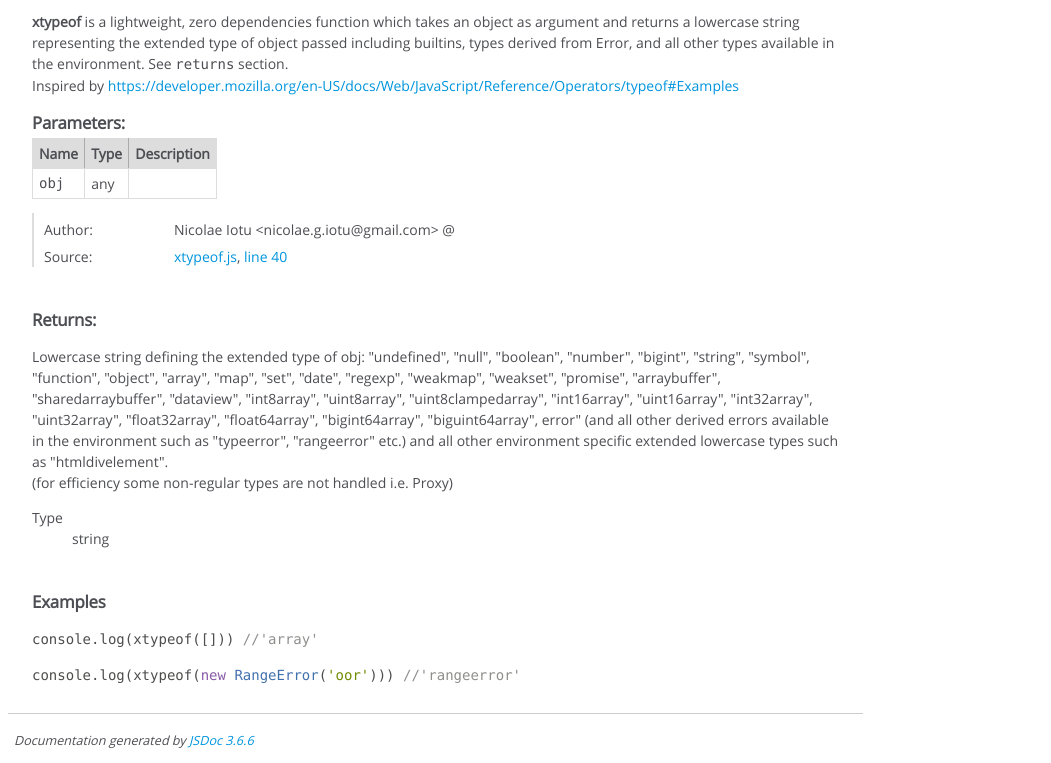
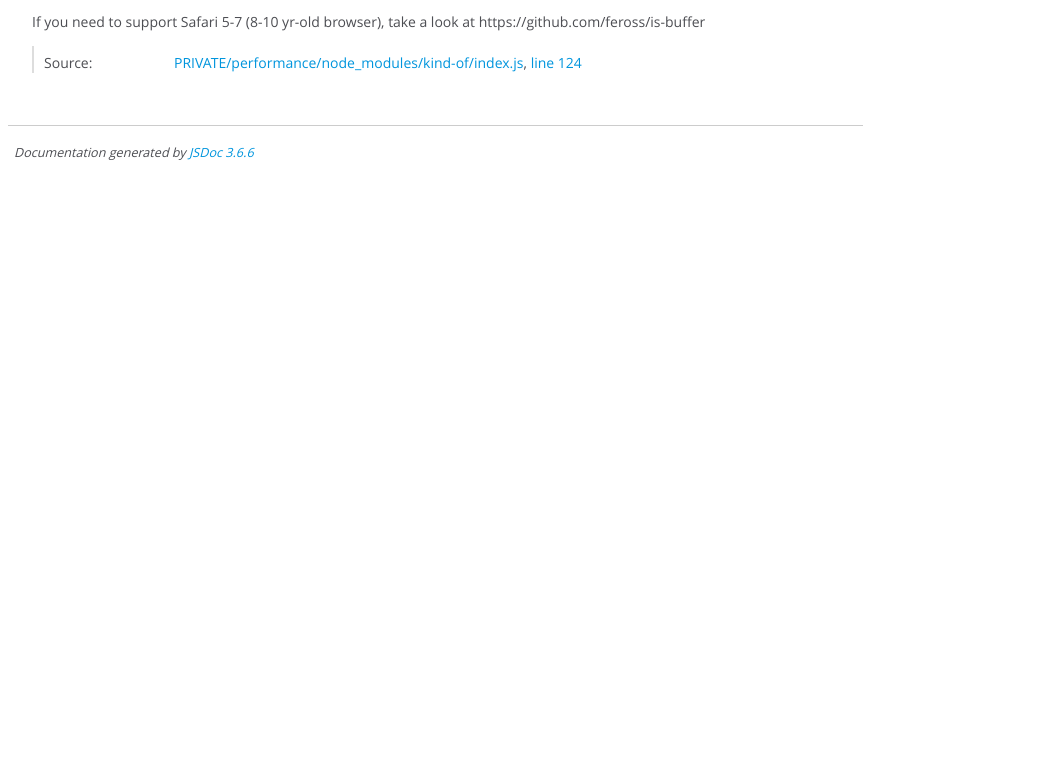
Before and after one commit to NicolaeIotu/xtypeof, a website: page docs/global.html in a window 1280 px wide. Shown: the part 251-1014 px from the top of the page, without its empty margins (0-1051 px from the left). After the commit the page ends 800 px from the top, so only its background shows below. Drawn offline with Linux system fonts and the light colour scheme.

```diff
--- a/docs/global.html
+++ b/docs/global.html
@@ -104,7 +104,7 @@
 
 
 
-    <h4 class="name" id="xtypeof"><span class="type-signature"></span>xtypeof<span class="signature">(obj)</span><span class="type-signature"> &rarr; {string}</span></h4>
+    <h4 class="name" id="isBuffer"><span class="type-signature"></span>isBuffer<span class="signature">()</span><span class="type-signature"></span></h4>
 
 
 
@@ -112,10 +112,8 @@
 
 
 <div class="description">
-    <p><strong>xtypeof</strong> is a lightweight, zero dependencies function which takes an object as argument and returns a lowercase
-string representing the extended type of object passed including builtins, types derived from Error, and all
-other types available in the environment. See <code>returns</code> section.<br>
-Inspired by <a href="https://developer.mozilla.org/en-US/docs/Web/JavaScript/Reference/Operators/typeof#Examples">https://developer.mozilla.org/en-US/docs/Web/JavaScript/Reference/Operators/typeof#Examples</a></p>
+    <p>If you need to support Safari 5-7 (8-10 yr-old browser),
+take a look at https://github.com/feross/is-buffer</p>
 </div>
 
 
@@ -124,55 +122,6 @@
 
 
 
-
-
-    <h5>Parameters:</h5>
-
-
-<table class="params">
-    <thead>
-    <tr>
-
-        <th>Name</th>
-
-
-        <th>Type</th>
-
-
-
-
-
-        <th class="last">Description</th>
-    </tr>
-    </thead>
-
-    <tbody>
-
-
-        <tr>
-
-                <td class="name"><code>obj</code></td>
-
-
-            <td class="type">
-
-
-<span class="param-type">any</span>
-
-
-
-            </td>
-
-
-
-
-
-            <td class="description last"></td>
-        </tr>
-
-
-    </tbody>
-</table>
 
 
 
@@ -198,14 +147,6 @@
 
 
 
-    <dt class="tag-author">Author:</dt>
-    <dd class="tag-author">
-        <ul>
-            <li>Nicolae Iotu &lt;nicolae.g.iotu@gmail.com>
-@</li>
-        </ul>
-    </dd>
-
 
 
 
@@ -216,7 +157,7 @@
 
     <dt class="tag-source">Source:</dt>
     <dd class="tag-source"><ul class="dummy"><li>
-        <a href="xtypeof.js.html">xtypeof.js</a>, <a href="xtypeof.js.html#line40">line 40</a>
+        <a href="PRIVATE_performance_node_modules_kind-of_index.js.html">PRIVATE/performance/node_modules/kind-of/index.js</a>, <a href="PRIVATE_performance_node_modules_kind-of_index.js.html#line124">line 124</a>
     </li></ul></dd>
 
 
@@ -241,44 +182,8 @@
 
 
 
-<h5>Returns:</h5>
 
 
-<div class="param-desc">
-    <p>Lowercase string defining the extended type of obj:
-&quot;undefined&quot;, &quot;null&quot;, &quot;boolean&quot;, &quot;number&quot;, &quot;bigint&quot;, &quot;string&quot;, &quot;symbol&quot;, &quot;function&quot;, &quot;object&quot;, &quot;array&quot;, &quot;map&quot;,
-&quot;set&quot;, &quot;date&quot;, &quot;regexp&quot;, &quot;weakmap&quot;, &quot;weakset&quot;, &quot;promise&quot;, &quot;arraybuffer&quot;, &quot;sharedarraybuffer&quot;, &quot;dataview&quot;,
-&quot;int8array&quot;, &quot;uint8array&quot;, &quot;uint8clampedarray&quot;, &quot;int16array&quot;, &quot;uint16array&quot;, &quot;int32array&quot;, &quot;uint32array&quot;,
-&quot;float32array&quot;, &quot;float64array&quot;, &quot;bigint64array&quot;, &quot;biguint64array&quot;, error&quot; (and all other derived errors available
-in the environment such as &quot;typeerror&quot;, &quot;rangeerror&quot; etc.) and all other environment specific extended lowercase
-types such as &quot;htmldivelement&quot;.<br>
-(for efficiency some non-regular types are not handled i.e. Proxy)</p>
-</div>
-
-
-
-<dl>
-    <dt>
-        Type
-    </dt>
-    <dd>
-
-<span class="param-type">string</span>
-
-
-    </dd>
-</dl>
-
-
-
-
-
-
-    <h5>Examples</h5>
-
-    <pre class="prettyprint"><code>console.log(xtypeof([])) //'array'</code></pre>
-
-    <pre class="prettyprint"><code>console.log(xtypeof(new RangeError('oor'))) //'rangeerror'</code></pre>
 
 
 
@@ -298,7 +203,7 @@
 </div>
 
 <nav>
-    <h2><a href="index.html">Home</a></h2><h3>Global</h3><ul><li><a href="global.html#xtypeof">xtypeof</a></li></ul>
+    <h2><a href="index.html">Home</a></h2><h3>Modules</h3><ul><li><a href="module-xtypeof.html">xtypeof</a></li></ul><h3>Global</h3><ul><li><a href="global.html#isBuffer">isBuffer</a></li></ul>
 </nav>
 
 <br class="clear">
```
Also changed, not shown: Gruntfile.js (+20 -5 lines), docs/module-xtypeof.html (+8 -9 lines), docs/xtypeof.js.html (+18 -25 lines), lib/xtypeof.js (+18 -25 lines), package.json (+5 -5 lines), test/xtypeof.js (+2 -2 lines), CHANGELOG.md, README.md, dist/xtypeof.bundle.js, dist/xtypeof.js, 3 other files.
